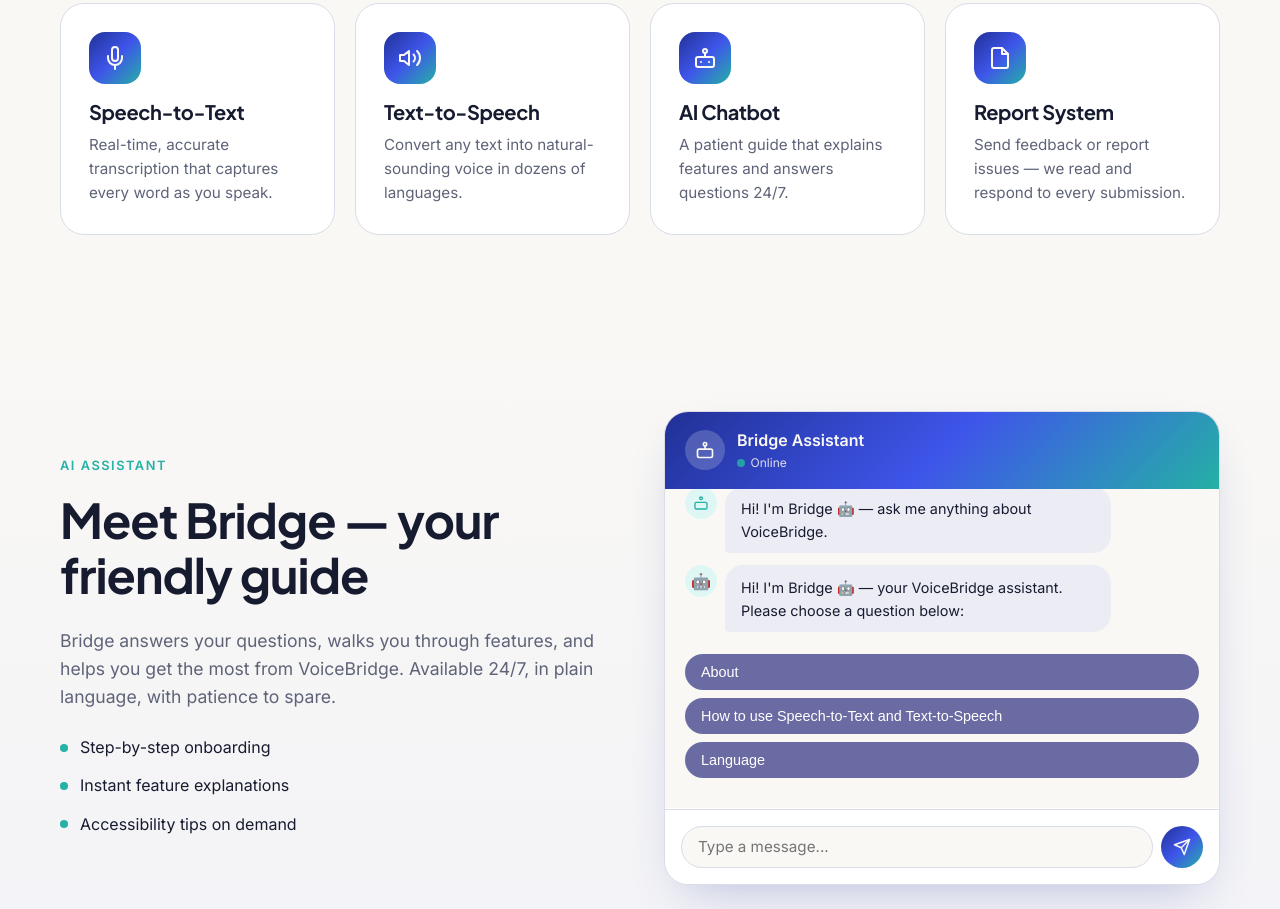
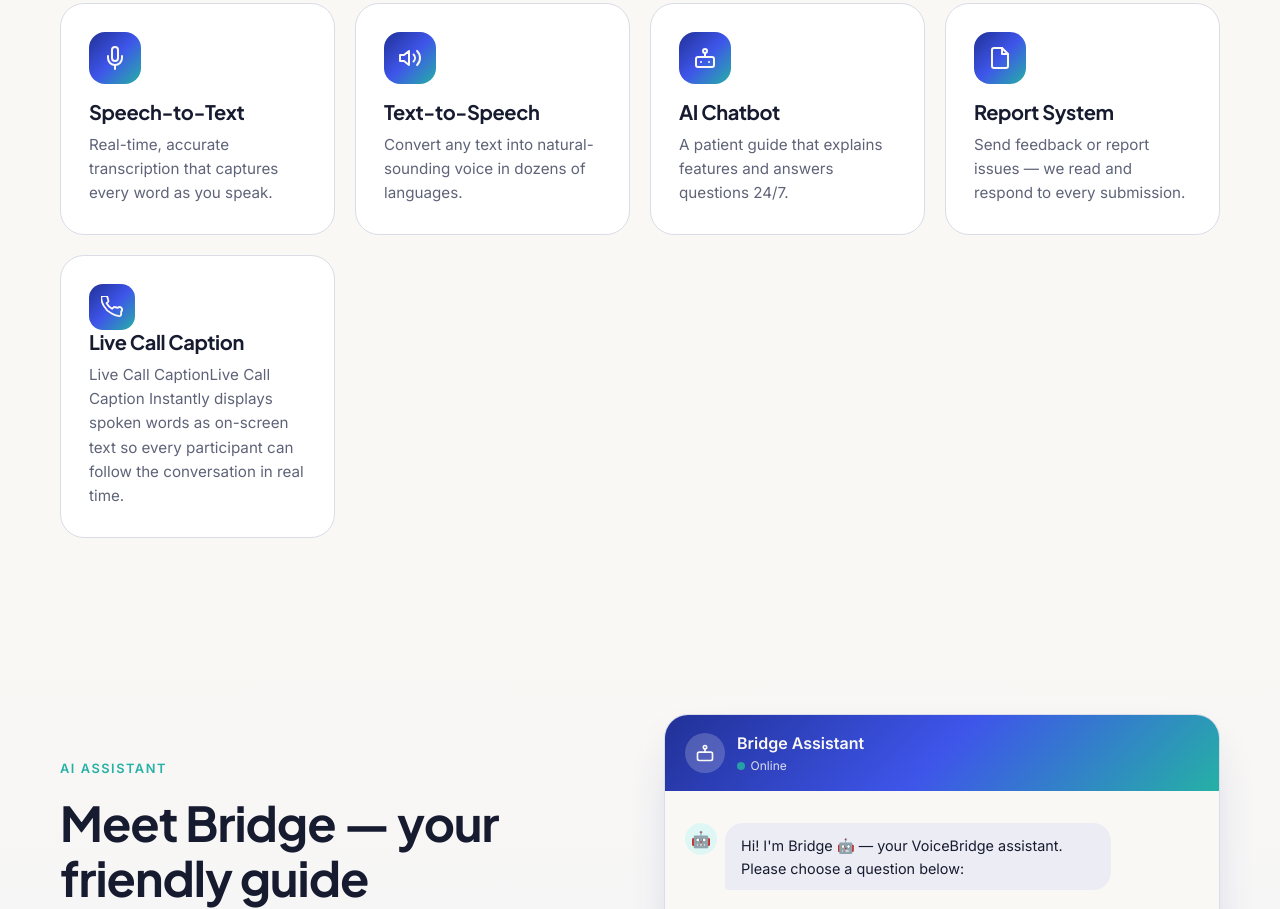
Before and after one commit to sharathp25csds/Voice-bridge, a plain HTML site: page nagish.html in a window 1280 px wide. Shown: the part 1016-1925 px from the top of the page. Drawn offline with Linux system fonts and the light colour scheme.

Commit message:
live call caption updated

```diff
--- a/nagish.html
+++ b/nagish.html
@@ -105,6 +105,17 @@
             <h3>Report System</h3>
             <p>Send feedback or report issues — we read and respond to every submission.</p>
           </article>
+          <article class="feature-card">
+            <div class="call-header-icon">
+        <svg viewBox="0 0 24 24" fill="none" stroke="currentColor" stroke-width="2"
+          stroke-linecap="round" stroke-linejoin="round">
+          <path d="M22 16.92v3a2 2 0 01-2.18 2 19.79 19.79 0 01-8.63-3.07A19.5 19.5 0 013.07 10.8 19.79 19.79 0 01.22 2.18 2 2 0 012.22 0h3a2 2 0 012 1.72c.127.96.361 1.903.7 2.81a2 2 0 01-.45 2.11L6.09 7.91a16 16 0 006 6l1.27-1.27a2 2 0 012.11-.45c.907.339 1.85.573 2.81.7A2 2 0 0122 16.92z"/>
+        </svg>
+      </div>
+            <h3>Live Call Caption</h3>
+            <p>Live Call CaptionLive Call Caption
+             Instantly displays spoken words as on-screen text so every participant can follow the conversation in real time.</p>
+          </article>
         </div>
       </div>
     </section>
@@ -137,10 +148,10 @@
           </div>
           <div class="chat-body" id="chatBody">
             <div class="msg bot">
-              <div class="m-avatar"><svg viewBox="0 0 24 24" fill="none" stroke="currentColor" stroke-width="2"><rect x="3" y="11" width="18" height="10" rx="2"/><circle cx="12" cy="5" r="2"/></svg></div>
-              <div class="bubble-msg">
+              <!-- <div class="m-avatar"><svg viewBox="0 0 24 24" fill="none" stroke="currentColor" stroke-width="2"><rect x="3" y="11" width="18" height="10" rx="2"/><circle cx="12" cy="5" r="2"/></svg></div> -->
+              <!-- <div class="bubble-msg">
                 Hi! I'm Bridge 🤖 — ask me anything about VoiceBridge.
-              </div>
+              </div> -->
             </div>
           </div>
           <form class="chat-form" id="chatForm">
--- a/style.css
+++ b/style.css
@@ -1136,6 +1136,8 @@
   transform: scale(0.98);
 }
 
+
+/* ai assistance */
 /* Tool visibility */
 .tool-content[hidden] {
   display: none;
@@ -1148,10 +1150,11 @@
 }
 
 .question-btn {
-    background: #6a6ba2;
-    color: white;
+    background: none;
+    color: rgb(0, 0, 0);
     border: none;
-    border-radius: 20px;
+    border-radius: 25px;
+    margin-left: 25px;
     padding: 10px 16px;
     cursor: pointer;
     text-align: left;
@@ -1160,7 +1163,7 @@
 }
 
 .question-btn:hover {
-    background: #4f46e5;
+    background: #888a93;
 }
 
 
```
